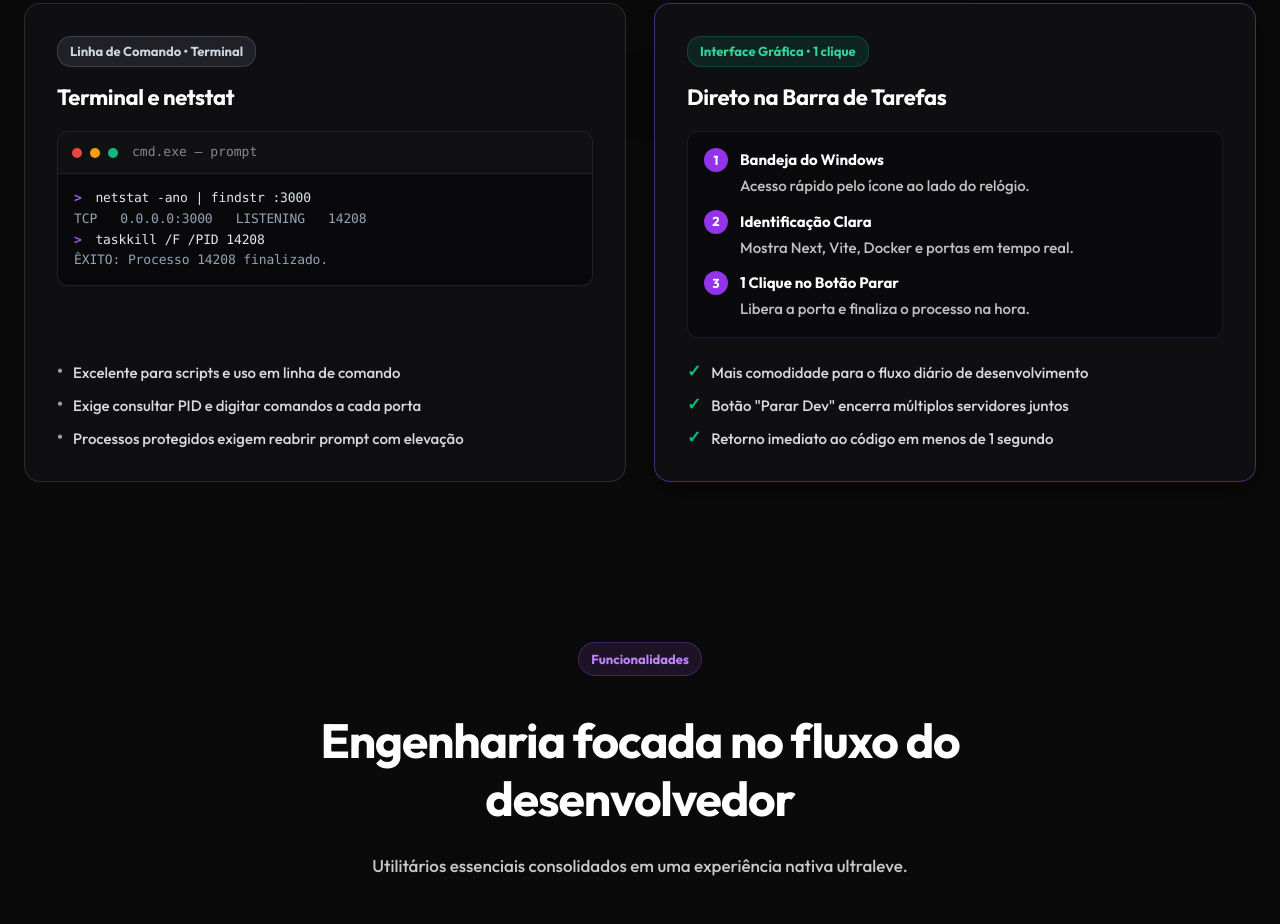
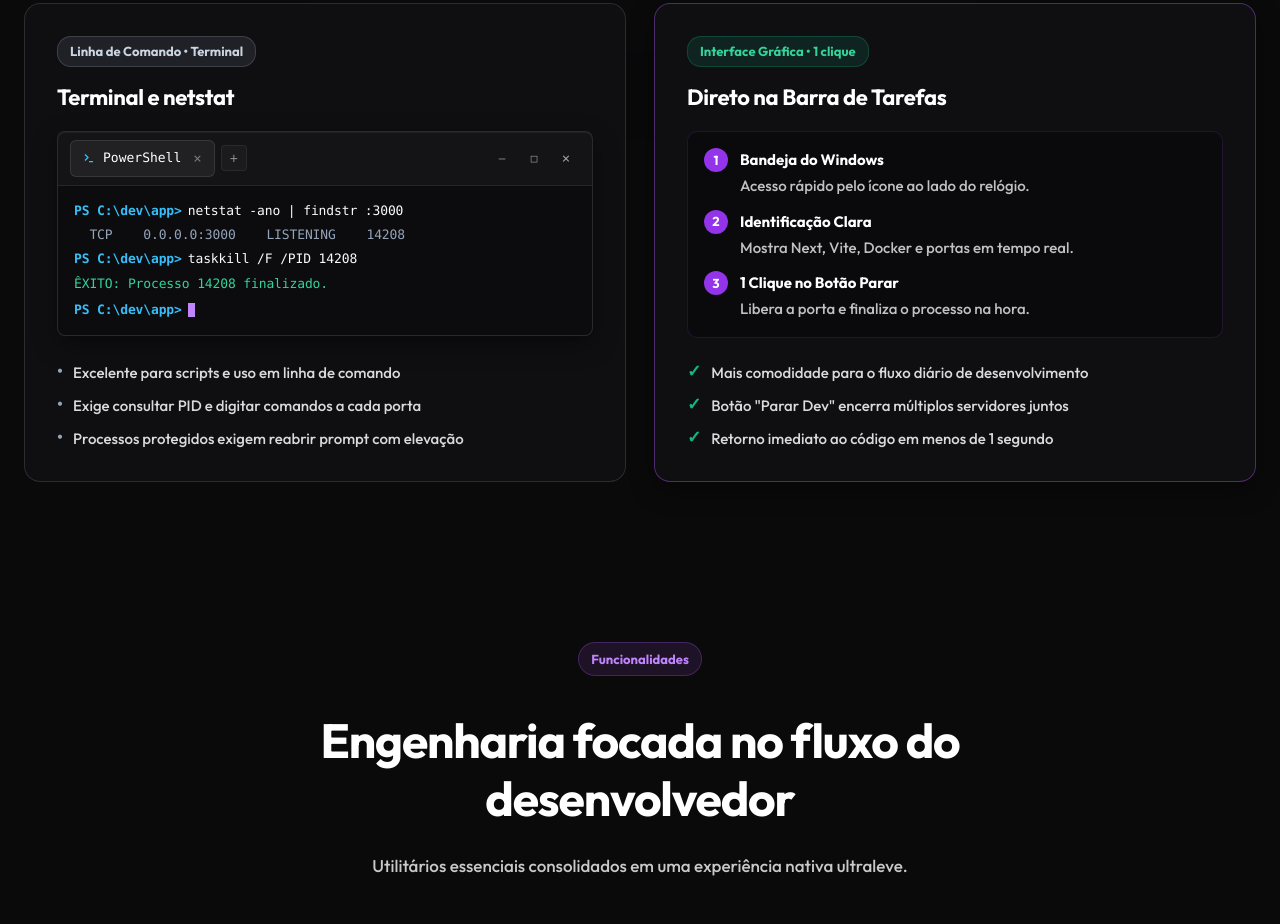
Before and after one commit to rkvasne/taskvasne, a website: page docs/index.html in a window 1280 px wide. Shown: the part 1118-2042 px from the top of the page. Drawn offline with Linux system fonts and the light colour scheme.

Commit message:
style(landing): quebrar linha em Zero desperdício e aprimorar terminal simulado estilo Windows Terminal

```diff
--- a/docs/index.html
+++ b/docs/index.html
@@ -255,16 +255,42 @@
                         <h3 class="comp-card-title" data-i18n="comp.old.title">Terminal e netstat</h3>
                         <div class="terminal-mockup">
                             <div class="terminal-bar">
-                                <span class="term-dot close"></span>
-                                <span class="term-dot min"></span>
-                                <span class="term-dot max"></span>
-                                <span class="term-title">cmd.exe &mdash; prompt</span>
+                                <div class="terminal-tabs">
+                                    <div class="term-tab active">
+                                        <svg class="term-tab-icon" width="12" height="12" viewBox="0 0 24 24" fill="none" stroke="currentColor" stroke-width="2.5">
+                                            <polyline points="4 17 10 11 4 5"></polyline>
+                                            <line x1="12" y1="19" x2="20" y2="19"></line>
+                                        </svg>
+                                        <span>PowerShell</span>
+                                        <span class="term-tab-close" aria-hidden="true">&times;</span>
+                                    </div>
+                                    <button class="term-tab-add" title="Nova aba" type="button" aria-label="Nova aba">+</button>
+                                </div>
+                                <div class="term-win-controls" aria-hidden="true">
+                                    <span class="win-btn min" title="Minimizar">&#8212;</span>
+                                    <span class="win-btn max" title="Maximizar">&#9633;</span>
+                                    <span class="win-btn close" title="Fechar">&times;</span>
+                                </div>
                             </div>
                             <div class="terminal-body">
-                                <p class="term-cmd"><span class="term-prompt">&gt;</span> netstat -ano | findstr :3000</p>
-                                <p class="term-out">TCP &nbsp; 0.0.0.0:3000 &nbsp; LISTENING &nbsp; 14208</p>
-                                <p class="term-cmd"><span class="term-prompt">&gt;</span> taskkill /F /PID 14208</p>
-                                <p class="term-out">&Ecirc;XITO: Processo 14208 finalizado.</p>
+                                <div class="term-line">
+                                    <span class="term-path">PS C:\dev\app&gt;</span>
+                                    <span class="term-cmd">netstat -ano | findstr :3000</span>
+                                </div>
+                                <div class="term-line term-out">
+                                    <span>&nbsp;&nbsp;TCP&nbsp;&nbsp;&nbsp;&nbsp;0.0.0.0:3000&nbsp;&nbsp;&nbsp;&nbsp;LISTENING&nbsp;&nbsp;&nbsp;&nbsp;14208</span>
+                                </div>
+                                <div class="term-line">
+                                    <span class="term-path">PS C:\dev\app&gt;</span>
+                                    <span class="term-cmd">taskkill /F /PID 14208</span>
+                                </div>
+                                <div class="term-line term-success">
+                                    <span>&Ecirc;XITO: Processo 14208 finalizado.</span>
+                                </div>
+                                <div class="term-line term-active-prompt">
+                                    <span class="term-path">PS C:\dev\app&gt;</span>
+                                    <span class="term-cursor" aria-hidden="true"></span>
+                                </div>
                             </div>
                         </div>
                         <ul class="comp-list">
@@ -407,7 +433,7 @@
             <div class="container">
                 <div class="section-header">
                     <div class="badge" data-i18n="specs.badge">Engenharia</div>
-                    <h2 class="section-title" data-i18n="specs.title">Constru&iacute;do para velocidade. Zero desperd&iacute;cio.</h2>
+                    <h2 class="section-title" data-i18n="specs.title">Constru&iacute;do para velocidade.<br>Zero desperd&iacute;cio.</h2>
                     <p class="section-subtitle" data-i18n="specs.subtitle">Desenhado em Rust nativo para consumir o m&iacute;nimo absoluto de mem&oacute;ria e CPU.</p>
                 </div>
 
@@ -764,7 +790,7 @@
                 'feat.p6.title': 'Elevação de Permissão sob Demanda',
                 'feat.p6.desc': 'Opera como usuário padrão e solicita privilégios de Administrador apenas para processos restritos do Windows.',
                 'specs.badge': 'Engenharia',
-                'specs.title': 'Construído para velocidade. Zero desperdício.',
+                'specs.title': 'Construído para velocidade.<br>Zero desperdício.',
                 'specs.subtitle': 'Desenhado em Rust nativo para consumir o mínimo absoluto de memória e CPU.',
                 'specs.m1.label': 'Memória RAM',
                 'specs.m1.sub': 'vs 300MB–600MB em Electron',
@@ -884,7 +910,7 @@
                 'feat.p6.title': 'On-Demand UAC Elevation',
                 'feat.p6.desc': 'Runs as a standard user, requesting Administrator privileges only for restricted Windows processes.',
                 'specs.badge': 'Engineering',
-                'specs.title': 'Built for speed. Zero waste.',
+                'specs.title': 'Built for speed.<br>Zero waste.',
                 'specs.subtitle': 'Engineered in native Rust to consume minimal memory and CPU.',
                 'specs.m1.label': 'RAM Memory',
                 'specs.m1.sub': 'vs 300MB–600MB in Electron',
--- a/docs/styles.css
+++ b/docs/styles.css
@@ -1793,72 +1793,150 @@ p {
     margin-bottom: 20px;
 }
 
-/* Terminal Mockup */
+/* Terminal Mockup (Windows Terminal Native Style) */
 .terminal-mockup {
-    background: #09090b;
-    border: 1px solid rgba(255, 255, 255, 0.1);
-    border-radius: 10px;
+    background: #0c0c0e;
+    border: 1px solid rgba(255, 255, 255, 0.12);
+    border-radius: 8px;
     overflow: hidden;
     margin-bottom: 24px;
-    font-family: 'Cascadia Code', 'Fira Code', Consolas, monospace;
+    font-family: 'Cascadia Code', Consolas, monospace;
+    box-shadow: 0 8px 24px rgba(0, 0, 0, 0.4), inset 0 1px 0 rgba(255, 255, 255, 0.06);
 }
 
 .terminal-bar {
     display: flex;
+    justify-content: space-between;
+    align-items: center;
+    padding: 8px 12px;
+    background: rgba(255, 255, 255, 0.03);
+    border-bottom: 1px solid rgba(255, 255, 255, 0.08);
+    user-select: none;
+}
+
+.terminal-tabs {
+    display: flex;
+    align-items: center;
+    gap: 6px;
+}
+
+.term-tab {
+    display: flex;
     align-items: center;
     gap: 8px;
-    padding: 10px 14px;
+    padding: 6px 12px;
+    border-radius: 6px;
+    font-size: var(--font-size-xs);
+    color: #ffffff;
+    background: rgba(255, 255, 255, 0.06);
+    border: 1px solid rgba(255, 255, 255, 0.1);
+}
+
+.term-tab-icon {
+    color: #38bdf8;
+    flex-shrink: 0;
+}
+
+.term-tab-close {
+    font-size: 14px;
+    color: rgba(255, 255, 255, 0.4);
+    margin-left: 4px;
+    cursor: default;
+}
+
+.term-tab-add {
     background: rgba(255, 255, 255, 0.03);
-    border-bottom: 1px solid rgba(255, 255, 255, 0.07);
-}
-
-.term-dot {
-    width: 10px;
-    height: 10px;
-    border-radius: 50%;
-}
-
-.term-dot.close { background: #ef4444; }
-.term-dot.min { background: #f59e0b; }
-.term-dot.max { background: #10b981; }
-
-.term-title {
-    font-size: var(--font-size-xs);
+    border: 1px solid rgba(255, 255, 255, 0.06);
+    border-radius: 4px;
     color: rgba(255, 255, 255, 0.5);
-    margin-left: 6px;
+    font-size: 14px;
+    padding: 4px 8px;
+    cursor: default;
+    display: flex;
+    align-items: center;
+    justify-content: center;
+}
+
+.term-win-controls {
+    display: flex;
+    align-items: center;
+    gap: 4px;
+}
+
+.win-btn {
+    display: inline-flex;
+    align-items: center;
+    justify-content: center;
+    width: 28px;
+    height: 24px;
+    border-radius: 4px;
+    font-size: 11px;
+    color: rgba(255, 255, 255, 0.6);
+    cursor: default;
+}
+
+.win-btn.close {
+    font-size: 14px;
+}
+
+.win-btn.close:hover {
+    background: #e81123;
+    color: #ffffff;
 }
 
 .terminal-body {
     padding: 14px 16px;
     font-size: var(--font-size-xs);
-    line-height: 1.6;
+    line-height: 1.65;
     letter-spacing: -0.01em;
+    display: flex;
+    flex-direction: column;
+    gap: 3px;
+}
+
+.term-line {
+    display: flex;
+    flex-wrap: wrap;
+    align-items: baseline;
+    gap: 6px;
+}
+
+.term-path {
+    color: #38bdf8;
+    font-weight: 600;
 }
 
 .term-cmd {
-    color: #e2e8f0;
-}
-
-.term-prompt {
-    color: #a855f7;
-    margin-right: 6px;
-    font-weight: 700;
+    color: #f8fafc;
 }
 
 .term-out {
     color: #94a3b8;
-}
-
-.term-err {
-    color: #f87171;
-    font-weight: 600;
-    margin: 4px 0;
-}
-
-.term-muted {
-    color: #94a3b8;
-    font-style: italic;
-    margin-top: 6px;
+    font-size: var(--font-size-xs);
+}
+
+.term-success {
+    color: #34d399;
+}
+
+.term-active-prompt {
+    display: flex;
+    align-items: center;
+    gap: 6px;
+    margin-top: 2px;
+}
+
+.term-cursor {
+    display: inline-block;
+    width: 7px;
+    height: 14px;
+    background: #c084fc;
+    animation: termBlink 1s step-end infinite;
+}
+
+@keyframes termBlink {
+    0%, 50% { opacity: 1; }
+    51%, 100% { opacity: 0; }
 }
 
 /* Taskvasne Flow Mockup */
```
